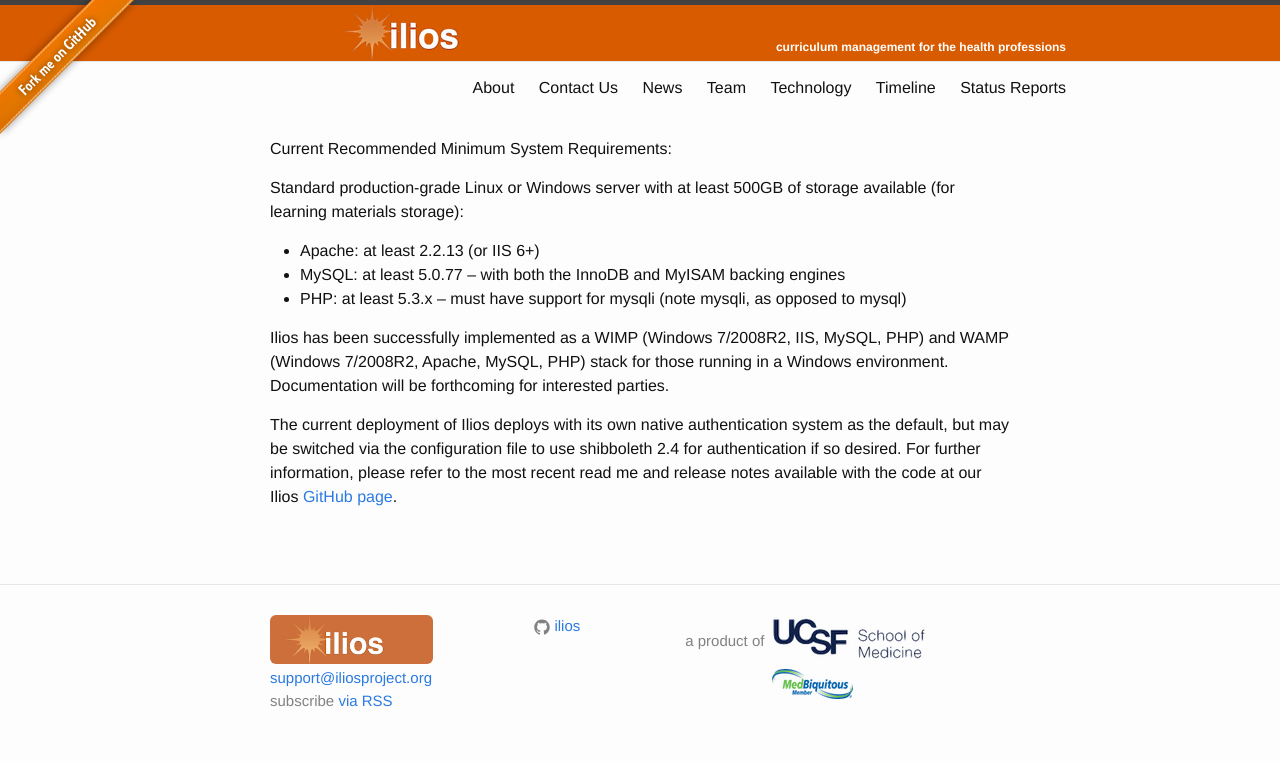
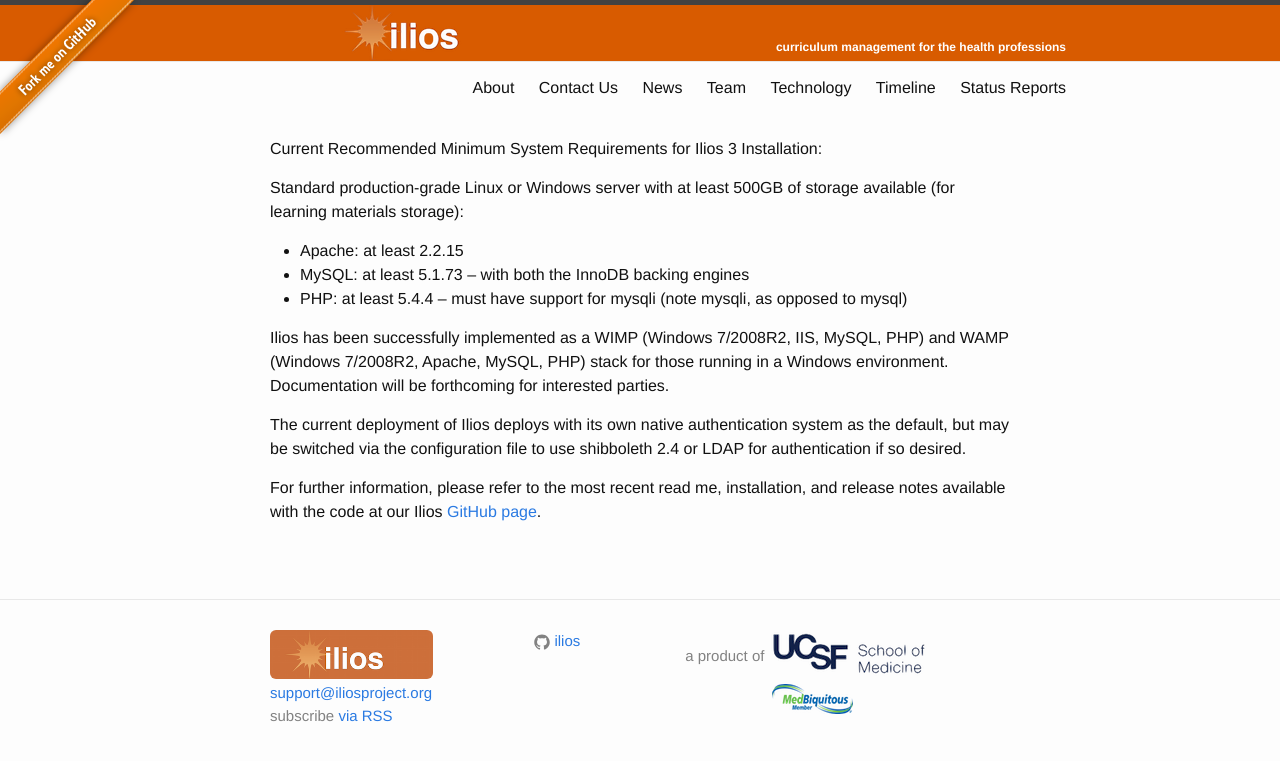
Before and after one commit to ilios/iliosproject.org, a Jekyll site: the page built from technology.md, in a window 1280 px wide. Shown: the top 761 px of the page. Built offline with Jekyll 4.4.1, drawn with Linux system fonts in a browser that asks for light colours.

Commit message:
Update technology requirements for Ilios 3
Apache: 2.2.15
Mysql: 5.1
Php: 5.4.4

```diff
--- a/technology.md
+++ b/technology.md
@@ -4,14 +4,17 @@
 permalink: /technology/
 topLevel: true
 ---
-Current Recommended Minimum System Requirements:
+
+Current Recommended Minimum System Requirements for Ilios 3 Installation:
 
 Standard production-grade Linux or Windows server with at least 500GB of storage available (for learning materials storage):
 
-- Apache: at least 2.2.13 (or IIS 6+)
-- MySQL: at least 5.0.77 – with both the InnoDB and MyISAM backing engines
-- PHP: at least 5.3.x – must have support for mysqli (note mysqli, as opposed to mysql)
+- Apache: at least 2.2.15
+- MySQL: at least 5.1.73 – with both the InnoDB backing engines
+- PHP: at least 5.4.4 – must have support for mysqli (note mysqli, as opposed to mysql)
 
 Ilios has been successfully implemented as a WIMP (Windows 7/2008R2, IIS, MySQL, PHP) and WAMP (Windows&nbsp;7/2008R2, Apache, MySQL, PHP) stack for those running in a Windows environment. Documentation will be forthcoming for interested parties.
 
-The current deployment of Ilios deploys with its own native authentication system as the default, but may be switched via the configuration file to use shibboleth 2.4 for authentication if so desired. For further information, please refer to the most recent read me and release notes available with the code at our Ilios [GitHub page](https://github.com/ilios/ilios){:target="_blank"}.
+The current deployment of Ilios deploys with its own native authentication system as the default, but may be switched via the configuration file to use shibboleth 2.4 or LDAP for authentication if so desired.
+
+For further information, please refer to the most recent read me, installation, and release notes available with the code at our Ilios [GitHub page](https://github.com/ilios/ilios){:target="_blank"}.
```
